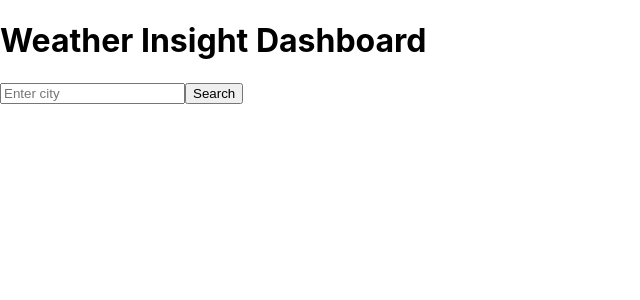
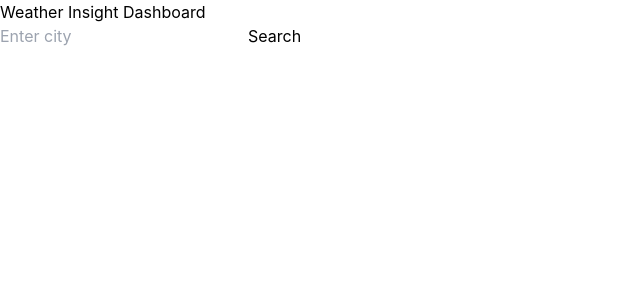
Before and after one commit to Mrwhit05/Weather-App, a React (Create React App) app in the folder weather-dashboard/: page / in a window 1280 px wide. Shown: the top 300 px of the page, without its empty margins (0-640 px from the left). Built offline with nearby package versions, Linux system fonts and the light colour scheme.

Commit message:
Tailwindcss install

```diff
--- /dev/null
+++ b/weather-dashboard/postcss.config.js
@@ -0,0 +1,6 @@
+module.exports = {
+  plugins: {
+    tailwindcss: {},
+    autoprefixer: {},
+  },
+}
--- a/weather-dashboard/src/App.css
+++ b/weather-dashboard/src/App.css
@@ -1,3 +1,7 @@
+@tailwind base;
+@tailwind components;
+@tailwind utilities;
+
 .header {
   background-color: darkslategray;
 }
--- /dev/null
+++ b/weather-dashboard/tailwind.config.js
@@ -0,0 +1,10 @@
+/** @type {import('tailwindcss').Config} */
+module.exports = {
+  content: [
+    "./src/**/*.{js,jsx,ts,tsx}",
+  ],
+  theme: {
+    extend: {},
+  },
+  plugins: [],
+}
```
Also changed, not shown: weather-dashboard/package.json (+7 -0 lines), 1 other file (tests, documents, lock files or other folders).
